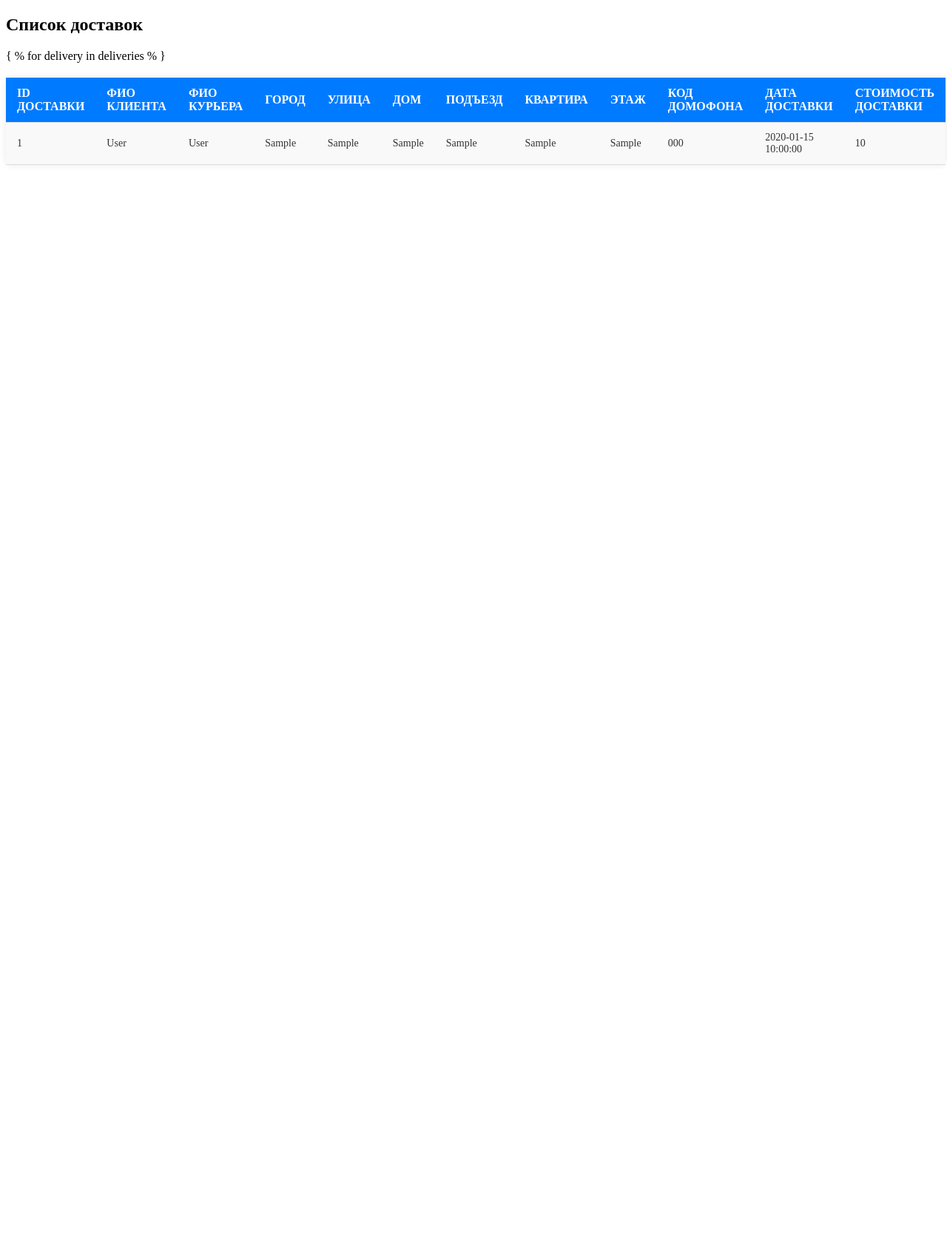
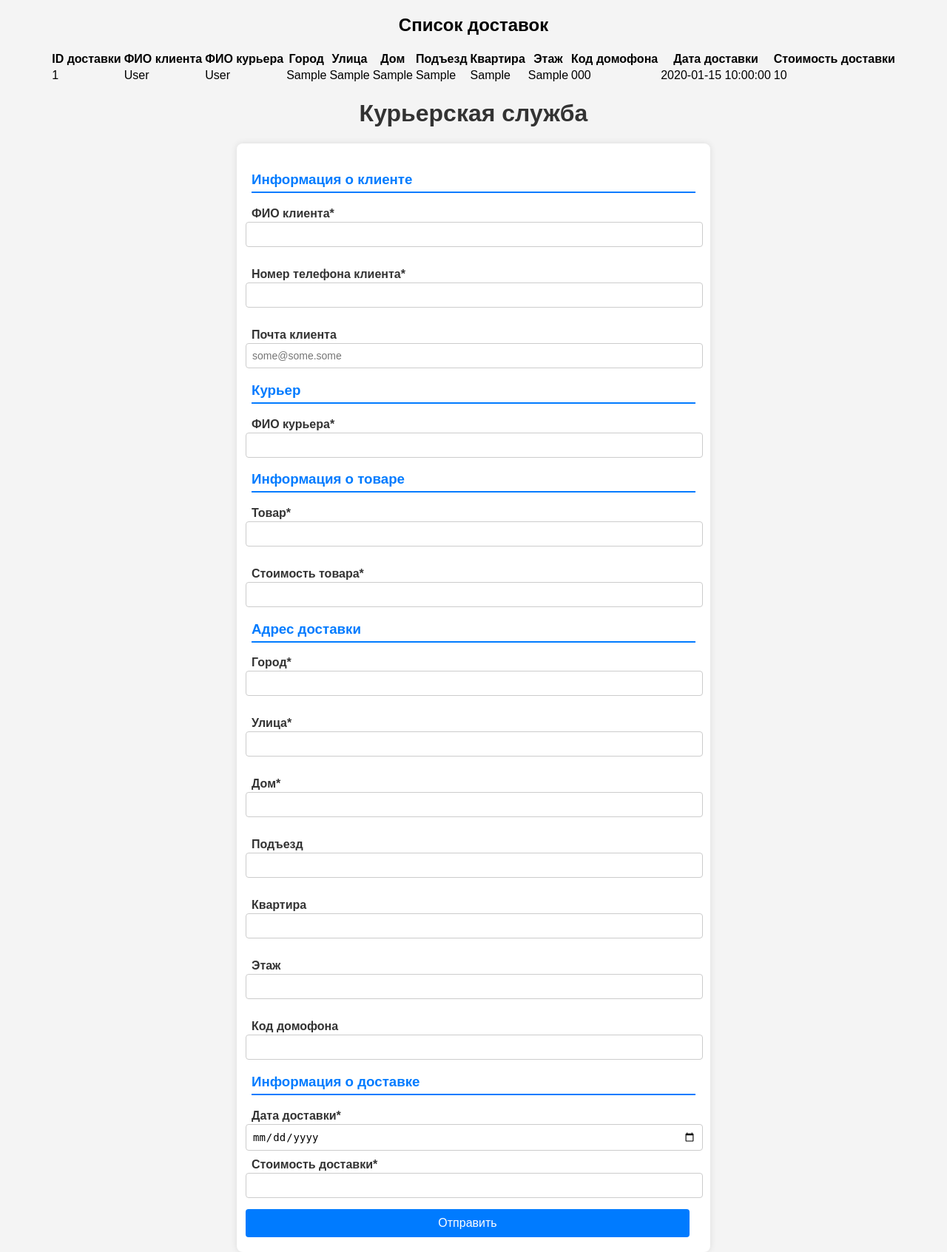
Before and after one commit to ilya3052/WebDevTechBack, a PHP site: template src/views/delivery.twig in a window 1280 px wide. Shown: the whole page at 74% size. Before the commit the page ends 223 px from the top, so only its background shows below. Run offline with PHP 8.4, Linux system fonts and the light colour scheme; the template is opened without the code that fills it: most values are stand-ins (such as "Sample title", 1, 10 or a date in 2020); some libraries are stand-ins or nearby versions.

Commit message:
add: форма заполнения данных

```diff
--- a/src/views/delivery.twig
+++ b/src/views/delivery.twig
@@ -4,51 +4,8 @@
 <head>
     <meta charset="UTF-8">
     <meta name="viewport" content="width=device-width, initial-scale=1.0">
-    <title>Данные</title>
-    <style>
-        table {
-            width: 100%;
-            max-width: 90%;
-            border-collapse: collapse;
-            margin: 20px 0;
-            background: white;
-            border-radius: 8px;
-            box-shadow: 0 0 10px rgba(0, 0, 0, 0.1);
-        }
-
-        table th,
-        table td {
-            padding: 12px 15px;
-            text-align: left;
-            border-bottom: 1px solid #ddd;
-        }
-
-        table th {
-            background-color: #007bff;
-            color: white;
-            font-weight: bold;
-            text-transform: uppercase;
-            font-size: 16px;
-        }
-
-        table tr:nth-child(even) {
-            background-color: #f9f9f9;
-        }
-
-        table tr:hover {
-            background-color: #f1f1f1;
-        }
-
-        table td {
-            color: #333;
-            font-size: 14px;
-        }
-
-        table td:empty::before {
-            content: "—";
-            color: #999;
-        }
-    </style>
+    <title>Курьерская служба</title>
+    <link rel="stylesheet" href="/public/assets/style.css">
 </head>
 
 <body>
@@ -68,7 +25,7 @@
             <th>Дата доставки</th>
             <th>Стоимость доставки</th>
         </tr>
-        { % for delivery in deliveries % }
+        {% for delivery in deliveries %}
             <tr>
                 <td>{{ delivery.delivery_number }}</td>
                 <td>{{ delivery.client_fullname }}</td>
@@ -83,8 +40,75 @@
                 <td>{{ delivery.delivery_date }}</td>
                 <td>{{ delivery.delivery_price }}</td>
             </tr>
-        <?php endforeach; ?>
+        {% endfor %}
     </table>
+
+    <h1>Курьерская служба</h1>
+    <form action="/deliveries/add" method="POST">
+        <h3>Информация о клиенте</h3>
+        <label for="client_name">ФИО клиента*</label>
+        <input type="text" name="client_name" id="client_name" required maxlength=100>
+        <p class="client_name_error"></p>
+        <br>
+        <label for="client_phone">Номер телефона клиента*</label>
+        <input type="tel" name="client_phone" id="client_phone" data-tel-input maxlength=18 required>
+        <p class="client_phone_error"></p>
+        <br>
+        <label for="client_mail">Почта клиента</label>
+        <input type="email" name="client_mail" id="client_mail" placeholder="some@some.some">
+        <p class="email_error"></p>
+        <h3>Курьер</h3>
+        <label for="courier">ФИО курьера*</label>
+        <input type="text" name="courier_name" id="courier_name" required maxlength=100>
+        <p class="courier_name_error"></p>
+        <h3>Информация о товаре</h3>
+        <label for="product">Товар*</label>
+        <input type="text" name="product" id="product" required>
+        <p class="product_error"></p>
+        <br>
+        <label for="product_price">Стоимость товара*</label>
+        <input type="number" name="product_price" id="product_price" required min="1">
+        <p class="product_price_error"></p>
+        <h3>Адрес доставки</h3>
+        <label for="city">Город*</label>
+        <input type="text" name="city" id="city" required>
+        <p class="city_error"></p>
+        <br>
+        <label for="street">Улица*</label>
+        <input type="text" name="street" id="street" required>
+        <p class="street_error"></p>
+        <br>
+        <label for="house">Дом*</label>
+        <input type="text" name="house" id="house" required>
+        <p class="house_error"></p>
+        <br>
+        <label for="entrance">Подъезд</label>
+        <input type="number" name="entrance" id="entrance">
+        <p class="entrance_error"></p>
+        <br>
+        <label for="apartment">Квартира</label>
+        <input type="text" name="apartment" id="apartment">
+        <p class="apartment_error"></p>
+        <br>
+        <label for="floor">Этаж</label>
+        <input type="number" name="floor" id="floor" min="1">
+        <p class="floor_error"></p>
+        <br>
+        <label for="intercome_code">Код домофона</label>
+        <input type="text" name="intercome_code" id="intercome_code">
+        <h3>Информация о доставке</h3>
+        <label for="delivery_date">Дата доставки*</label>
+        <input type="date" name="delivery_date" id="delivery_date" required>
+        <br>
+        <p class="delivery_date_error"></p>
+        <label for="delivery_price">Стоимость доставки*</label>
+        <input type="number" name="delivery_price" id="delivery_price" required min="1">
+        <br>
+        <p class="delivery_price_error"></p>
+        <input type="submit" value="Отправить">
+    </form>
+    <script src="/public/assets/phoneinput.js"></script>
+    <script src="/public/assets/index.js"></script>
 </body>
 
 </html>
```
